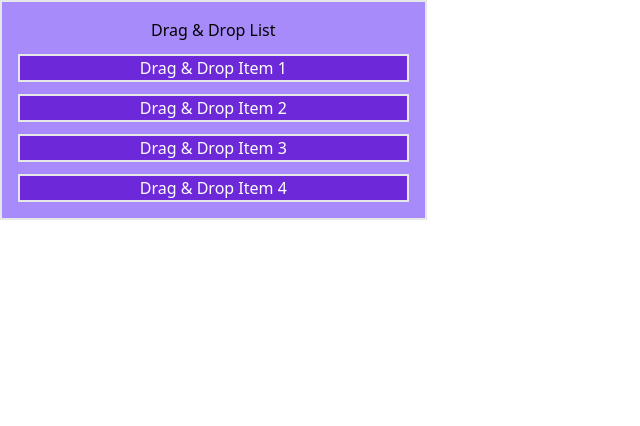
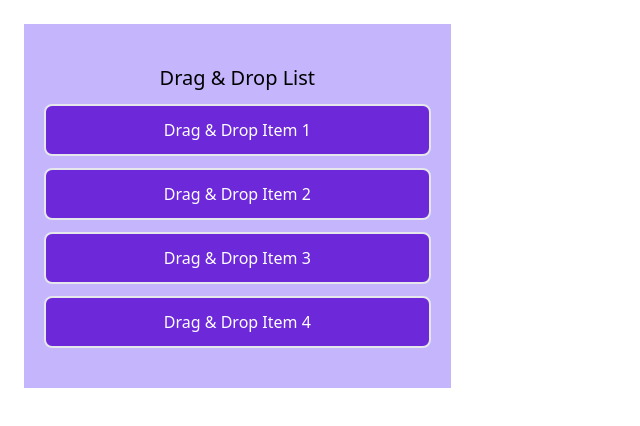
Before and after one commit to hsglc/drag-drop-list, a React (Create React App) app: page / in a window 1280 px wide. Shown: the top 426 px of the page, without its empty margins (0-640 px from the left). Built offline with nearby package versions, Linux system fonts and the light colour scheme.

Commit message:
Drap&Drop list had styled, now it's ready.

```diff
--- a/src/App.js
+++ b/src/App.js
@@ -9,10 +9,43 @@ import Column from "./components/Column/Column";
 function App() {
   const [items, setItems] = useState(list);
 
-  const onDragEnd = (result) => {};
+  const DragEndHandler = (result) => {
+    const { destination, source, draggableId } = result;
+
+    if (!destination) {
+      return;
+    }
+    if (
+      destination.droppableId === source.droppableId &&
+      destination.index === source.index
+    ) {
+      return;
+    }
+    const column = items.columns[source.droppableId];
+
+    const newTaskIds = Array.from(column.taskIds);
+
+    newTaskIds.splice(source.index, 1);
+    newTaskIds.splice(destination.index, 0, draggableId);
+
+    const newColumn = {
+      ...column,
+      taskIds: newTaskIds,
+    };
+
+    const newItems = {
+      ...items,
+      columns: {
+        ...items.columns,
+        [newColumn.id]: newColumn,
+      },
+    };
+
+    setItems(newItems);
+  };
 
   return (
-    <DragDropContext onDragEnd={onDragEnd}>
+    <DragDropContext onDragEnd={DragEndHandler}>
       {items.columnOrder.map((columnId) => {
         const column = items.columns[columnId];
         console.log(column);
--- a/src/components/Column/Column.js
+++ b/src/components/Column/Column.js
@@ -4,7 +4,7 @@ import { Droppable } from "react-beautiful-dnd";
 
 function Column({ column, tasks }) {
   return (
-    <div className=" bg-purple-400 p-4 w-1/3 text-center border-2  ">
+    <div className="text-xl bg-purple-300 px-5 py-10 w-1/3 text-center border-0 m-6">
       {column.title}
       <Droppable droppableId={column.id}>
         {(provided) => (
--- a/src/components/Task/Task.js
+++ b/src/components/Task/Task.js
@@ -8,7 +8,7 @@ function Task({ task, index }) {
           {...provided.draggableProps}
           {...provided.dragHandleProps}
           ref={provided.innerRef}
-          className=" mt-3 border-2 bg-purple-700 text-white"
+          className="rounded-lg text-base mt-3 border-2 bg-purple-700 text-white hover:bg-white hover:text-purple-600 py-3"
         >
           {task.content}
         </div>
```
